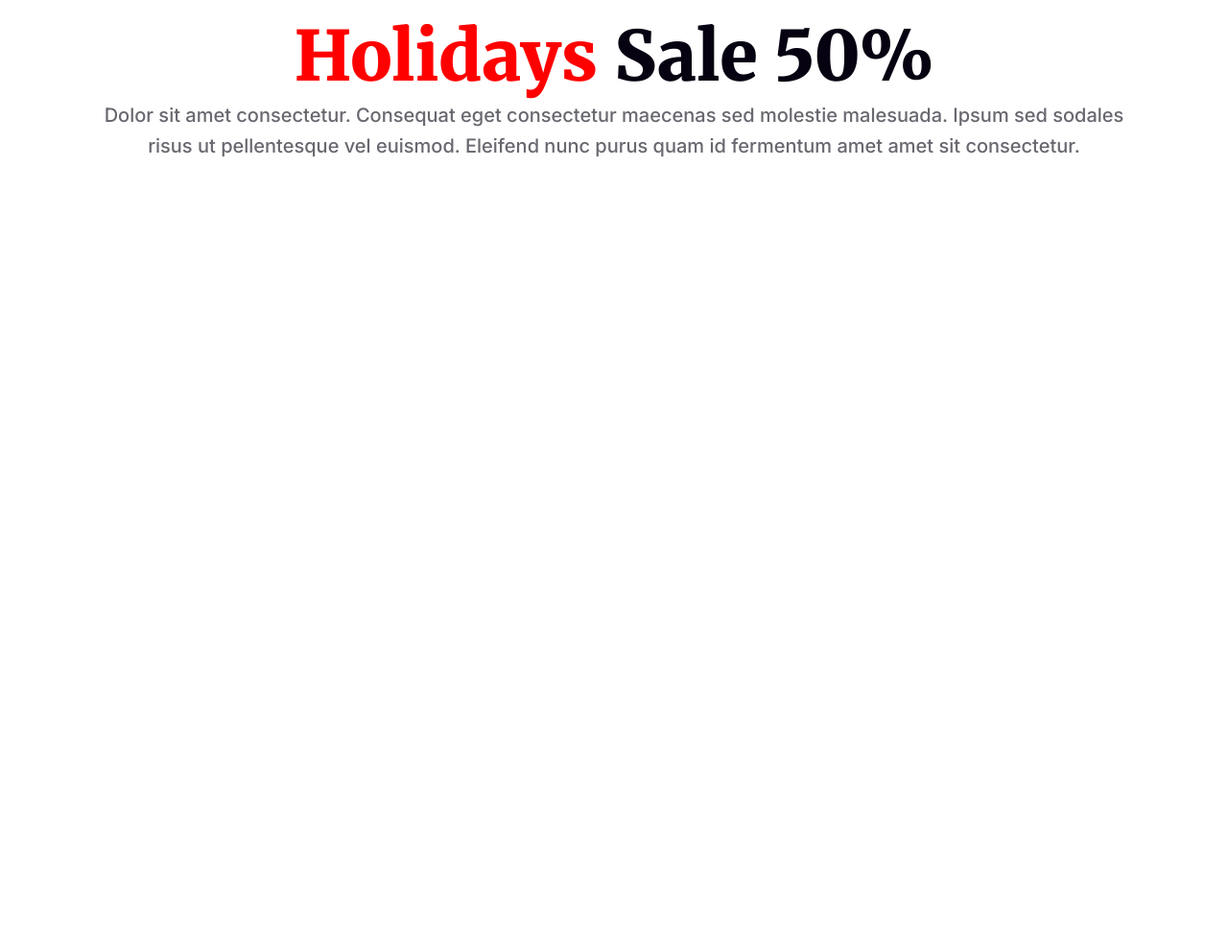
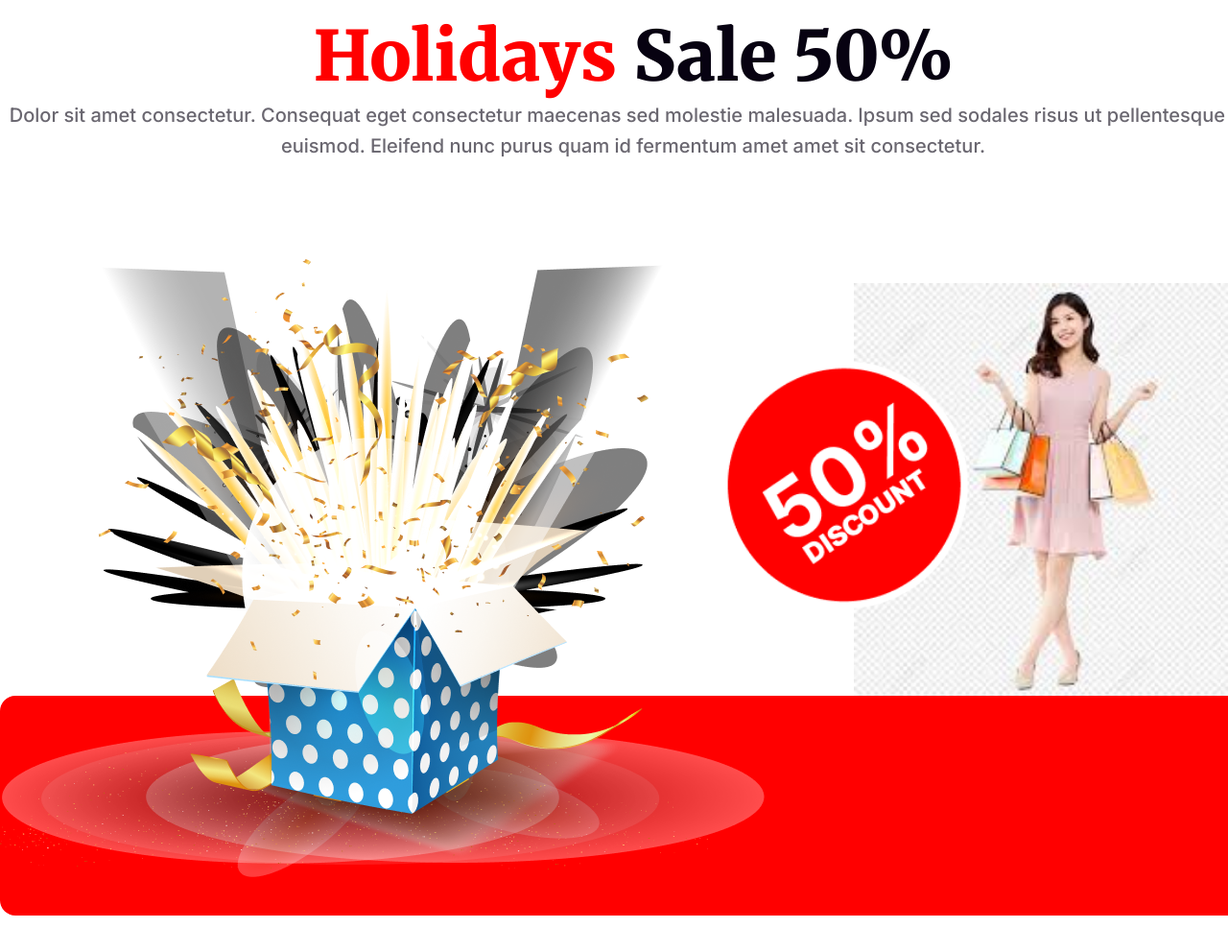
Before and after one commit to SudiptaRoy05/new-year, a plain HTML site: page index.html in a window 1280 px wide. Shown: the part 3383-4375 px from the top of the page at 96% size. Before the commit the page ends 3681 px from the top, so only its background shows below. Drawn offline with Linux system fonts and the light colour scheme.

Commit message:
complete holyday section

```diff
--- a/index.html
+++ b/index.html
@@ -82,6 +82,19 @@
                 <p class="holyday-description">Dolor sit amet consectetur. Consequat eget consectetur maecenas sed
                     molestie malesuada. Ipsum sed sodales risus ut pellentesque vel euismod. Eleifend nunc purus quam id fermentum amet amet sit consectetur.</p>
             </div>
+            <div class="holyday-content-banner">
+                <div class="solid-color">
+                    <div class="holyday-giftbox">
+                        <img src="./images/Group-75.png" alt="">
+                    </div>
+                    <div class="holyday-girl">
+                        <img src="./images/Rectangle-2.png" alt="">
+                    </div>
+                    <div class="holyday-discount">
+                        <img src="./images/Group-44.png" alt="">
+                    </div>
+                </div>
+            </div>
         </section>
     </main>
     <footer></footer>
--- a/styles/style.css
+++ b/styles/style.css
@@ -341,9 +341,11 @@ p {
 
 
 .holyday-section {
-    width: 1068px;
-    height: 260px;
+    width: 1320px;
+    height: 986.07px;
     margin: 70px auto;
+    position: relative;
+    /* border: 1px solid blue; */
 }
 
 .holyday-content .holyday-title {
@@ -380,3 +382,45 @@ p {
     letter-spacing: 0%;
     text-align: center;
 }
+
+.solid-color {
+    width: 1320px;
+    height: 229px;
+    border-radius: 16px 0px 16px 16px;
+    margin: auto;
+    background: rgb(255, 0, 0);
+    top: 757.07px;
+    position: absolute;
+
+}
+
+.holyday-giftbox {
+    width: 674.82px;
+    height: 577.96px;
+    position: absolute;
+    bottom: 106px;
+}
+
+.holyday-girl img{
+    width: 430px;
+}
+
+.holyday-girl{
+    /* width: 300px; */
+    position: absolute;
+    bottom: 225px;
+    left: 890px;
+}
+
+.holyday-discount img{
+    width: 360px;
+}
+
+.holyday-discount{
+    position: absolute;
+    bottom: 265px;
+    left: 700px;
+}
+
+
+/* ///////////////holydays styles ends///////////////// */
```
Also changed, not shown: images/Group-44.png (renamed from images/Group 44.png), images/Group-75.png (renamed from images/Group 75.png), images/Rectangle 2.png (deleted), images/Rectangle-2.png (added).
